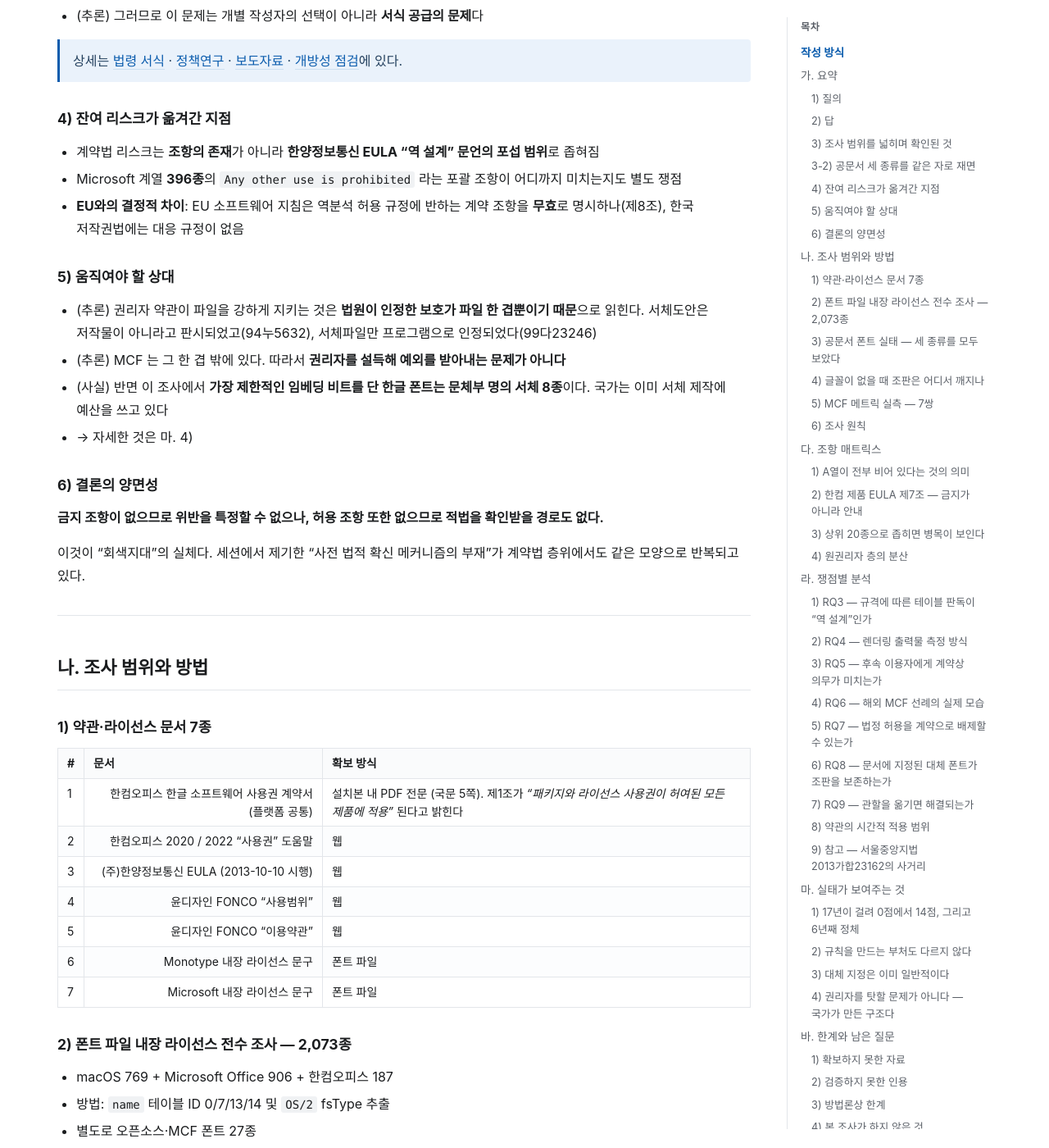
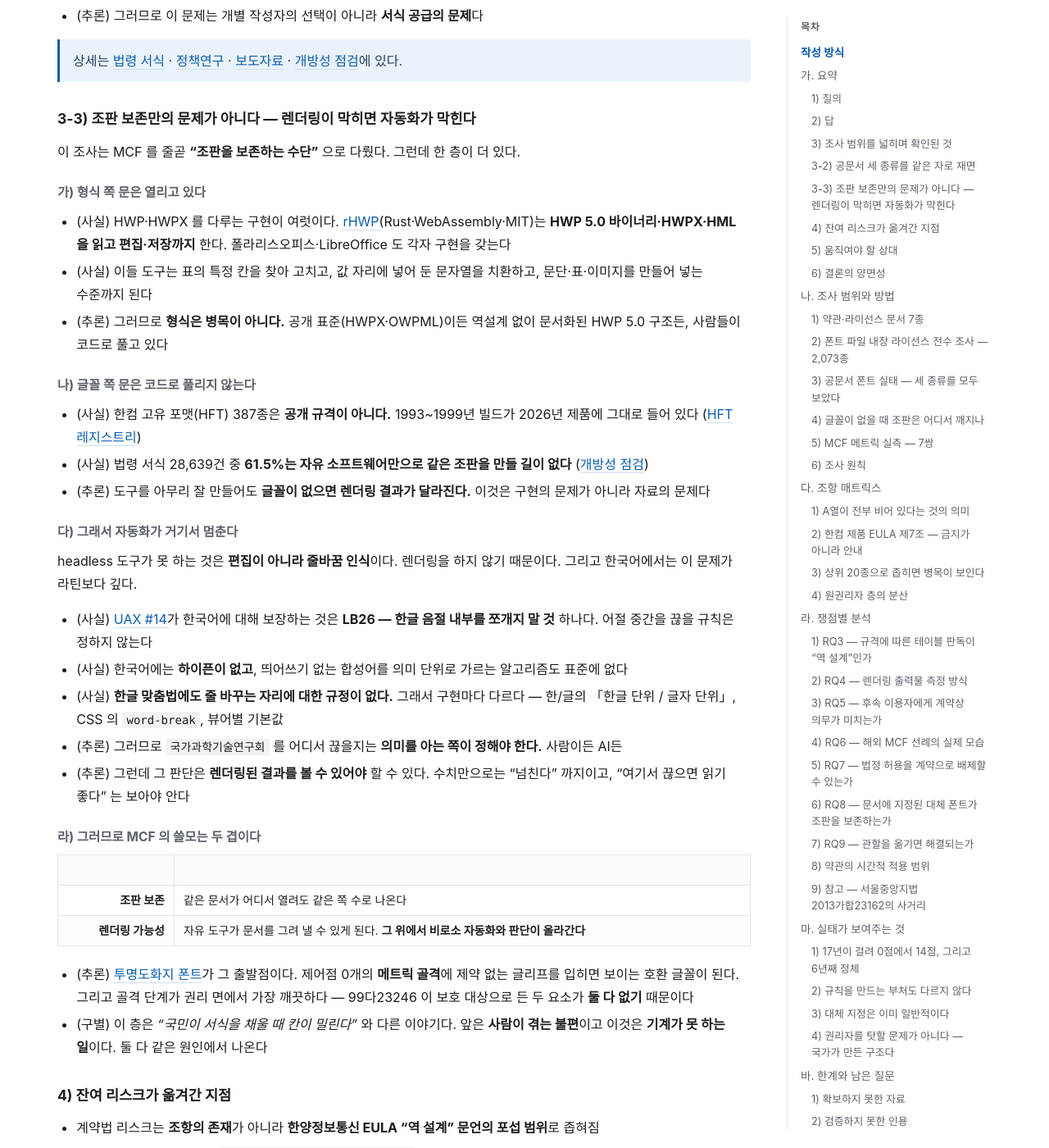
Before and after one commit to msjang/krigf26-font-eula-survey, a Jekyll site: the page built from report.md, in a window 1280 px wide and 1400 px high, scrolled down 3099 px. Shown: the whole window at 82% size. Built offline with Jekyll 4.4.1, drawn with Linux system fonts in a browser that asks for light colours; our own code applies the rules of GitHub Pages for plain Markdown files.

Commit message:
finding(report): MCF 의 쓸모가 두 겹이라는 층을 요약에 추가한다
이 조사는 MCF 를 줄곧 "조판을 보존하는 수단" 으로만 다뤘다. 한 층이 더
있다 — 자유 도구가 문서를 렌더링할 수 있게 만드는 것 자체가 쓸모다.

형식 쪽 문은 열리고 있다. rHWP(Rust·WASM·MIT)가 HWP 5.0 바이너리와
HWPX 를 읽고 편집·저장까지 한다. 그러나 글꼴 쪽은 코드로 풀리지 않는다.
HFT 387종은 공개 규격이 아니고 법령 서식 61.5%가 재현 불가다.

그래서 headless 자동화가 줄바꿈에서 멈춘다. 한국어는 UAX #14 가 음절
내부 보호(LB26)만 정하고 어절 중간을 끊을 규칙이 없으며, 하이픈도
합성어 분절 알고리즘도 한글 맞춤법의 줄바꿈 규정도 없다. 그러므로
어디서 끊을지는 의미를 아는 쪽이 정해야 하고, 그 판단은 렌더링된 결과를
봐야 가능하다.

투명도화지 폰트가 그 출발점이라는 연결도 적었다. 제어점 0개의 메트릭
골격에 제약 없는 글리프를 입히면 보이는 호환 글꼴이 되고, 골격 단계가
권리 면에서 가장 깨끗하다.

rHWP 와 UAX #14 를 출처와 관련 자료에 추가했다.

Co-Authored-By: Claude <noreply@anthropic.com>

```diff
--- a/report.md
+++ b/report.md
@@ -93,6 +93,42 @@
 - (추론) 그러므로 이 문제는 개별 작성자의 선택이 아니라 **서식 공급의 문제**다
 
 > 상세는 [법령 서식](findings-lawforms.md) · [정책연구](findings-prism.md) · [보도자료](findings-trend.md) · [개방성 점검](findings-openness.md)에 있다.
+
+### 3-3) 조판 보존만의 문제가 아니다 — 렌더링이 막히면 자동화가 막힌다
+
+이 조사는 MCF 를 줄곧 **"조판을 보존하는 수단"** 으로 다뤘다. 그런데 한 층이 더 있다.
+
+#### 가) 형식 쪽 문은 열리고 있다
+
+- (사실) HWP·HWPX 를 다루는 구현이 여럿이다. [rHWP](https://github.com/edwardkim/rhwp)(Rust·WebAssembly·MIT)는 **HWP 5.0 바이너리·HWPX·HML 을 읽고 편집·저장까지** 한다. 폴라리스오피스·LibreOffice 도 각자 구현을 갖는다
+- (사실) 이들 도구는 표의 특정 칸을 찾아 고치고, 값 자리에 넣어 둔 문자열을 치환하고, 문단·표·이미지를 만들어 넣는 수준까지 된다
+- (추론) 그러므로 **형식은 병목이 아니다.** 공개 표준(HWPX·OWPML)이든 역설계 없이 문서화된 HWP 5.0 구조든, 사람들이 코드로 풀고 있다
+
+#### 나) 글꼴 쪽 문은 코드로 풀리지 않는다
+
+- (사실) 한컴 고유 포맷(HFT) 387종은 **공개 규격이 아니다.** 1993~1999년 빌드가 2026년 제품에 그대로 들어 있다 ([HFT 레지스트리](findings-hft.md))
+- (사실) 법령 서식 28,639건 중 **61.5%는 자유 소프트웨어만으로 같은 조판을 만들 길이 없다** ([개방성 점검](findings-openness.md))
+- (추론) 도구를 아무리 잘 만들어도 **글꼴이 없으면 렌더링 결과가 달라진다.** 이것은 구현의 문제가 아니라 자료의 문제다
+
+#### 다) 그래서 자동화가 거기서 멈춘다
+
+headless 도구가 못 하는 것은 **편집이 아니라 줄바꿈 인식**이다. 렌더링을 하지 않기 때문이다. 그리고 한국어에서는 이 문제가 라틴보다 깊다.
+
+- (사실) [UAX #14](https://www.unicode.org/reports/tr14/)가 한국어에 대해 보장하는 것은 **LB26 — 한글 음절 내부를 쪼개지 말 것** 하나다. 어절 중간을 끊을 규칙은 정하지 않는다
+- (사실) 한국어에는 **하이픈이 없고**, 띄어쓰기 없는 합성어를 의미 단위로 가르는 알고리즘도 표준에 없다
+- (사실) **한글 맞춤법에도 줄 바꾸는 자리에 대한 규정이 없다.** 그래서 구현마다 다르다 — 한/글의 「한글 단위 / 글자 단위」, CSS 의 `word-break`, 뷰어별 기본값
+- (추론) 그러므로 `국가과학기술연구회` 를 어디서 끊을지는 **의미를 아는 쪽이 정해야 한다.** 사람이든 AI든
+- (추론) 그런데 그 판단은 **렌더링된 결과를 볼 수 있어야** 할 수 있다. 수치만으로는 "넘친다" 까지이고, "여기서 끊으면 읽기 좋다" 는 보아야 안다
+
+#### 라) 그러므로 MCF 의 쓸모는 두 겹이다
+
+| | |
+|---|---|
+| **조판 보존** | 같은 문서가 어디서 열려도 같은 쪽 수로 나온다 |
+| **렌더링 가능성** | 자유 도구가 문서를 그려 낼 수 있게 된다. **그 위에서 비로소 자동화와 판단이 올라간다** |
+
+- (추론) [투명도화지 폰트](findings-blankfont.md)가 그 출발점이다. 제어점 0개의 **메트릭 골격**에 제약 없는 글리프를 입히면 보이는 호환 글꼴이 된다. 그리고 골격 단계가 권리 면에서 가장 깨끗하다 — 99다23246 이 보호 대상으로 든 두 요소가 **둘 다 없기** 때문이다
+- (구별) 이 층은 *"국민이 서식을 채울 때 칸이 밀린다"* 와 다른 이야기다. 앞은 **사람이 겪는 불편**이고 이것은 **기계가 못 하는 일**이다. 둘 다 같은 원인에서 나온다
 
 ### 4) 잔여 리스크가 옮겨간 지점
 
```
Also changed, not shown: README.md (+1 -0 lines), sources.md (+2 -0 lines).
